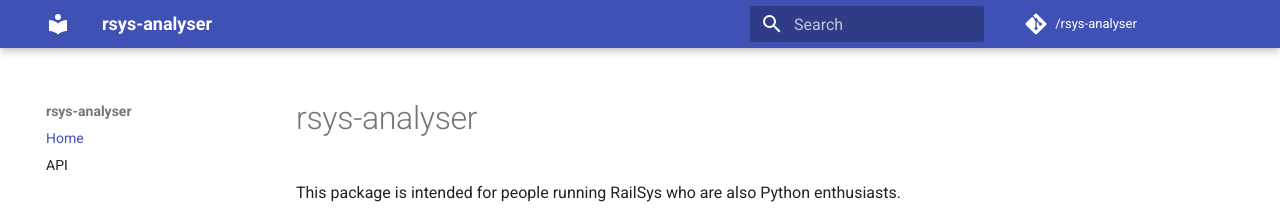
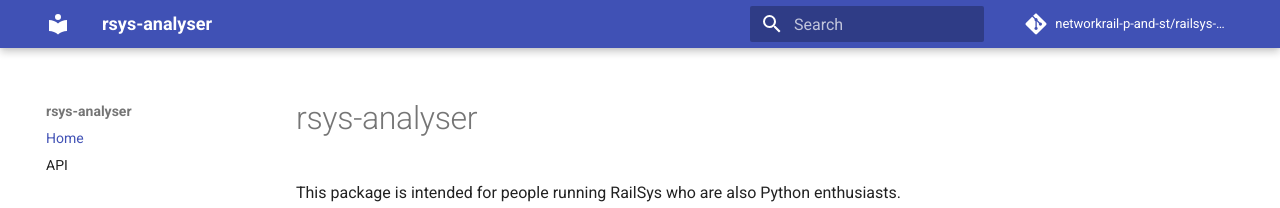
Before and after one commit to plasorak-nr/railsys-toolbox, an MkDocs documentation site: the page built from docs/index.md, in a window 1280 px wide. Shown: the top 208 px of the page. Built offline with MkDocs 1.6.1 and Material for MkDocs 9.7.7, drawn with Linux system fonts in a browser that asks for light colours; comment, search, counter and statistics services are not loaded.

Commit message:
update url

```diff
--- a/mkdocs.yaml
+++ b/mkdocs.yaml
@@ -1,8 +1,8 @@
 site_name: rsys-analyser
 site_description: Railway simulation analysis toolkit
-site_url: https://<your-github-username>.github.io/rsys-analyser/
-repo_url: https://github.com/<your-github-username>/rsys-analyser
-repo_name: <your-github-username>/rsys-analyser
+site_url: https://networkrail-p-and-st.github.io/railsys-toolbox/
+repo_url: https://github.com/networkrail-p-and-st/railsys-toolbox
+repo_name: networkrail-p-and-st/railsys-toolbox
 
 theme:
   name: material
```
